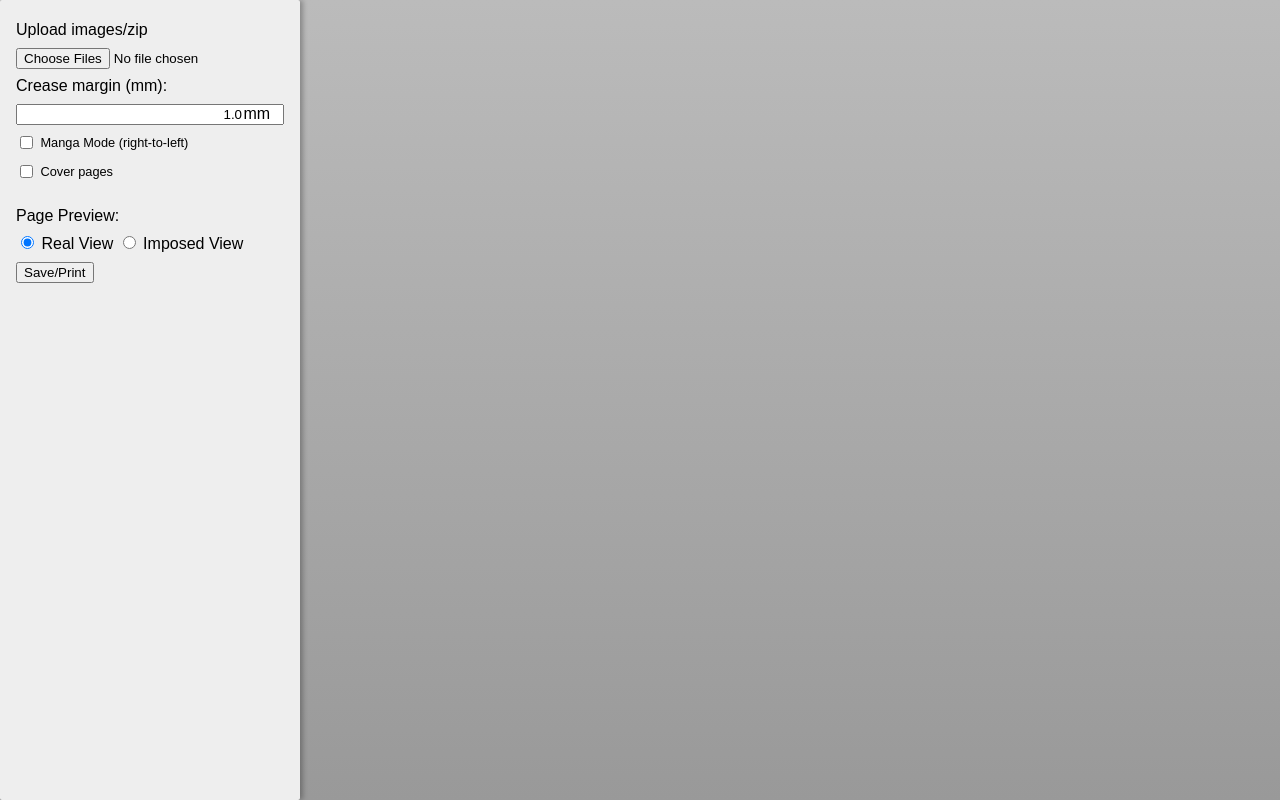
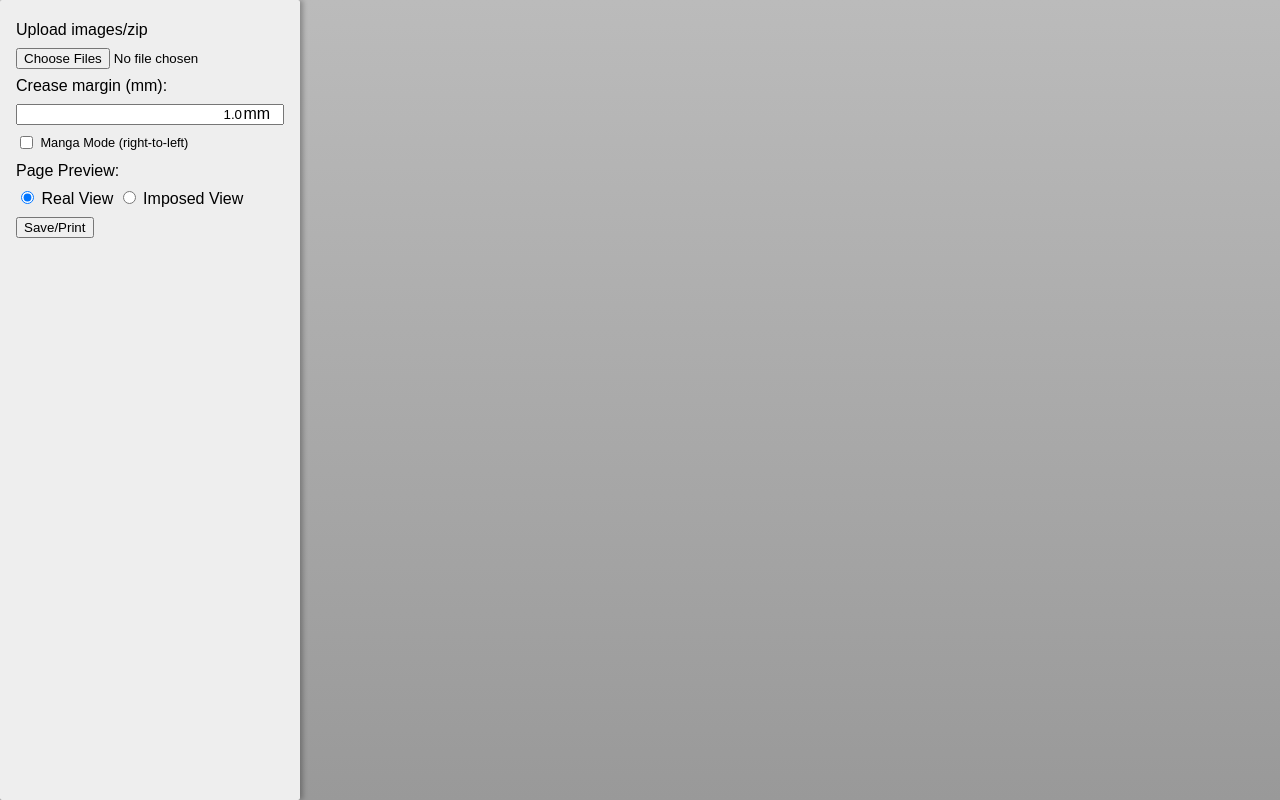
Before and after one commit to GilchristTech/web-imposition, a plain HTML site: page index.html in a window 1280 px wide. Drawn offline with Linux system fonts and the light colour scheme.

Commit message:
Removed unused inputs.

```diff
--- a/index.html
+++ b/index.html
@@ -25,12 +25,6 @@
     <label for="right-to-left">Manga Mode (right-to-left)</label>
     <br/>
 
-    <input autocomplete="off" type="checkbox" id="covers">
-    <label for="covers">Cover pages</label>
-    <br/>
-
-    <ol id="page-editor-list"></ol>
-
     Page Preview:<br/>
     <input autocomplete="off" id="select-real-view" type="radio" name="select-page-view" checked>
     <label for="select-real-view">Real View</label>
```
